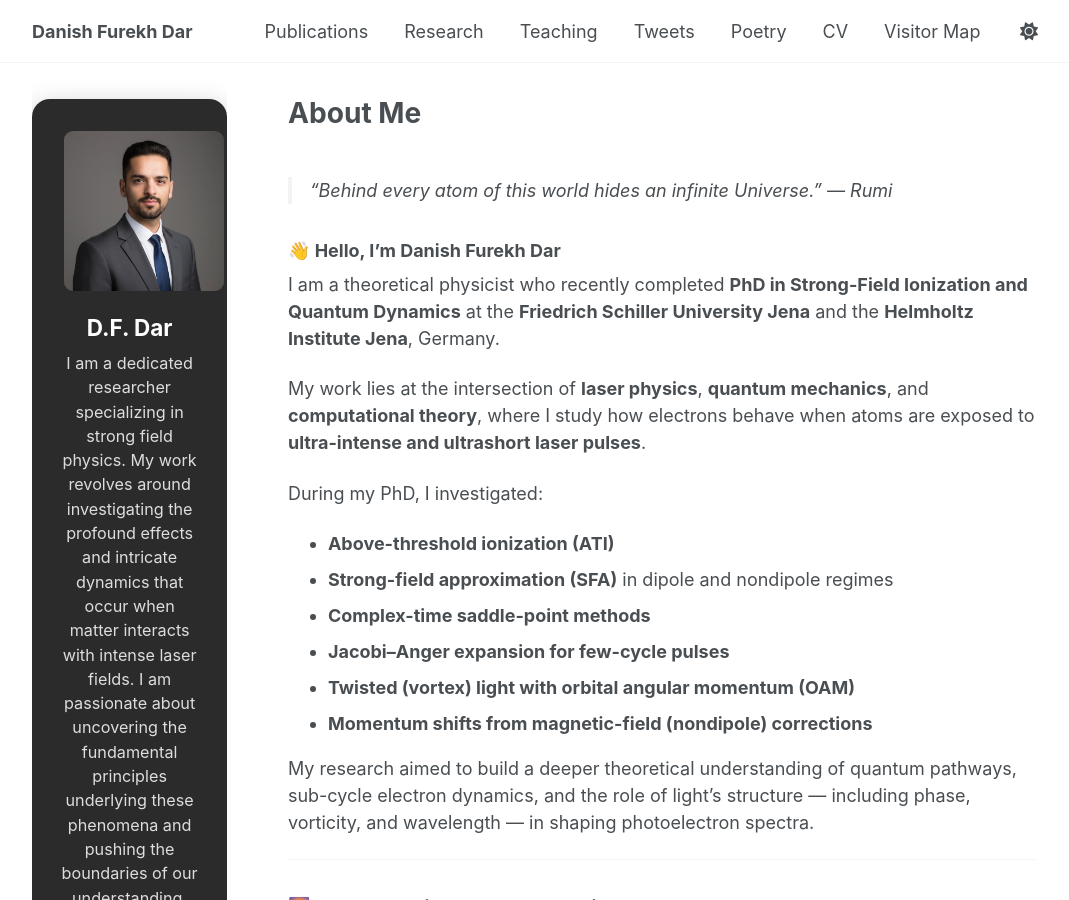
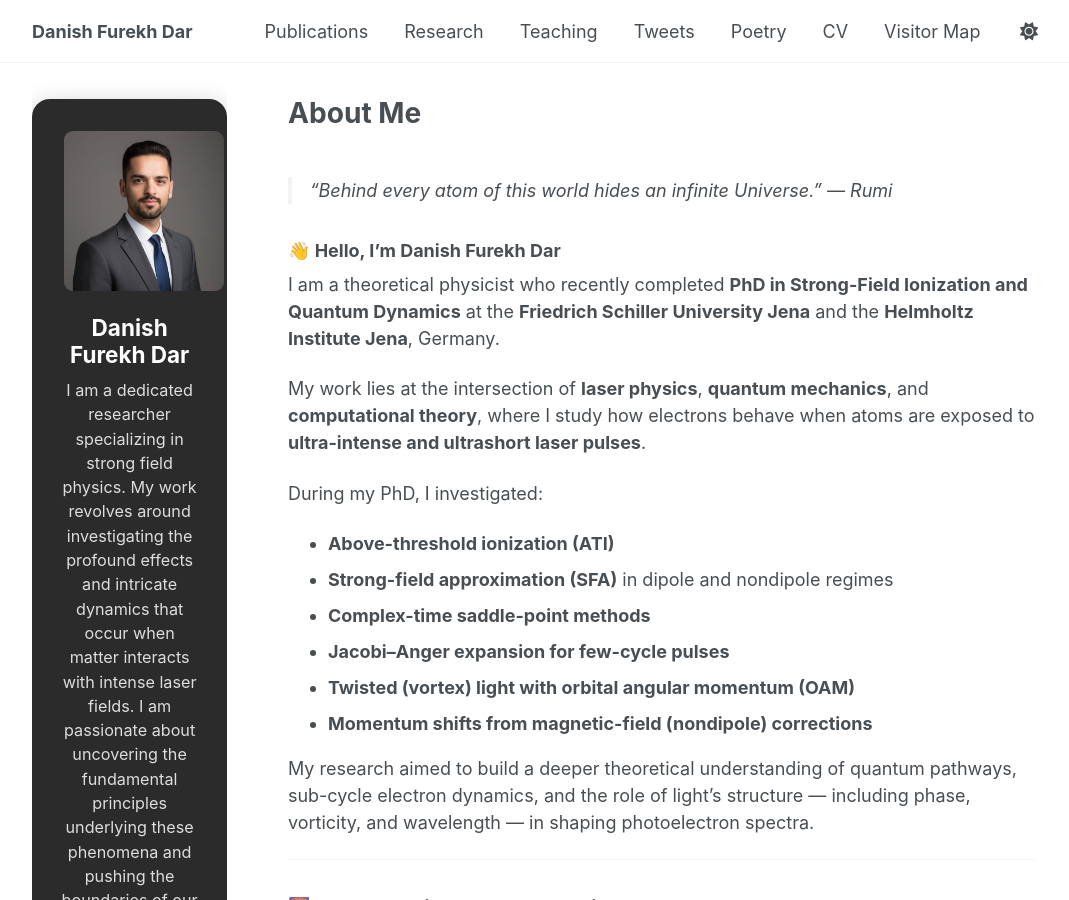
Before and after one commit to danishfurekhdar/danishfurekhdar.github.io, a Jekyll site: the page built from _pages/about.md, in a window 1280 px wide and 900 px high. Shown: the whole window, without its empty margins (4-1073 px from the left). Built offline with Jekyll 4.4.1, drawn with Linux system fonts in a browser that asks for light colours; some web fonts are replaced; some of the changed lines change nothing that is shown.

Commit message:
Update author information in _config.yml

```diff
--- a/_config.yml
+++ b/_config.yml
@@ -23,13 +23,13 @@
 author:
   # Biographic information
   avatar           : "danish.jpg"
-  name             : "D.F. Dar"
-  pronouns         : # example: "she/her"
+  name             : "Danish Furekh Dar"
+  pronouns         : "he/him"
   bio              : "I am a dedicated researcher specializing in strong field physics. My work revolves around investigating the profound effects and intricate dynamics that occur when matter interacts with intense laser fields. I am passionate about uncovering the fundamental principles underlying these phenomena and pushing the boundaries of our understanding."
   location         : "Jena, Germany"
   employer         : "Helmholtz Institute"
   uri              : # URL
-  email            : "danish.dar@uni-jena.de"
+  email            : "furkhdanish@gmail.com"
 
   # Academic websites
   arxiv            : # URL - Update with the correct link to your profile
```
